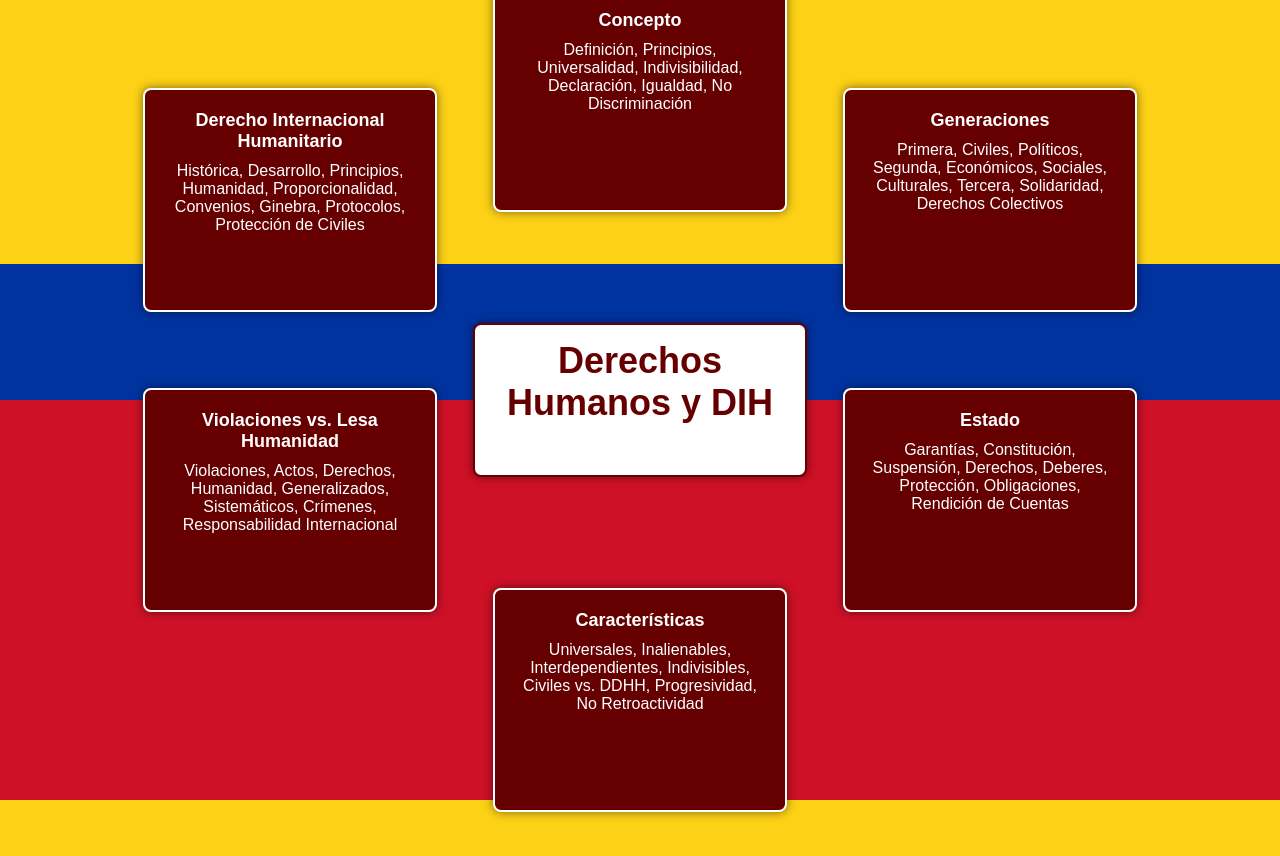
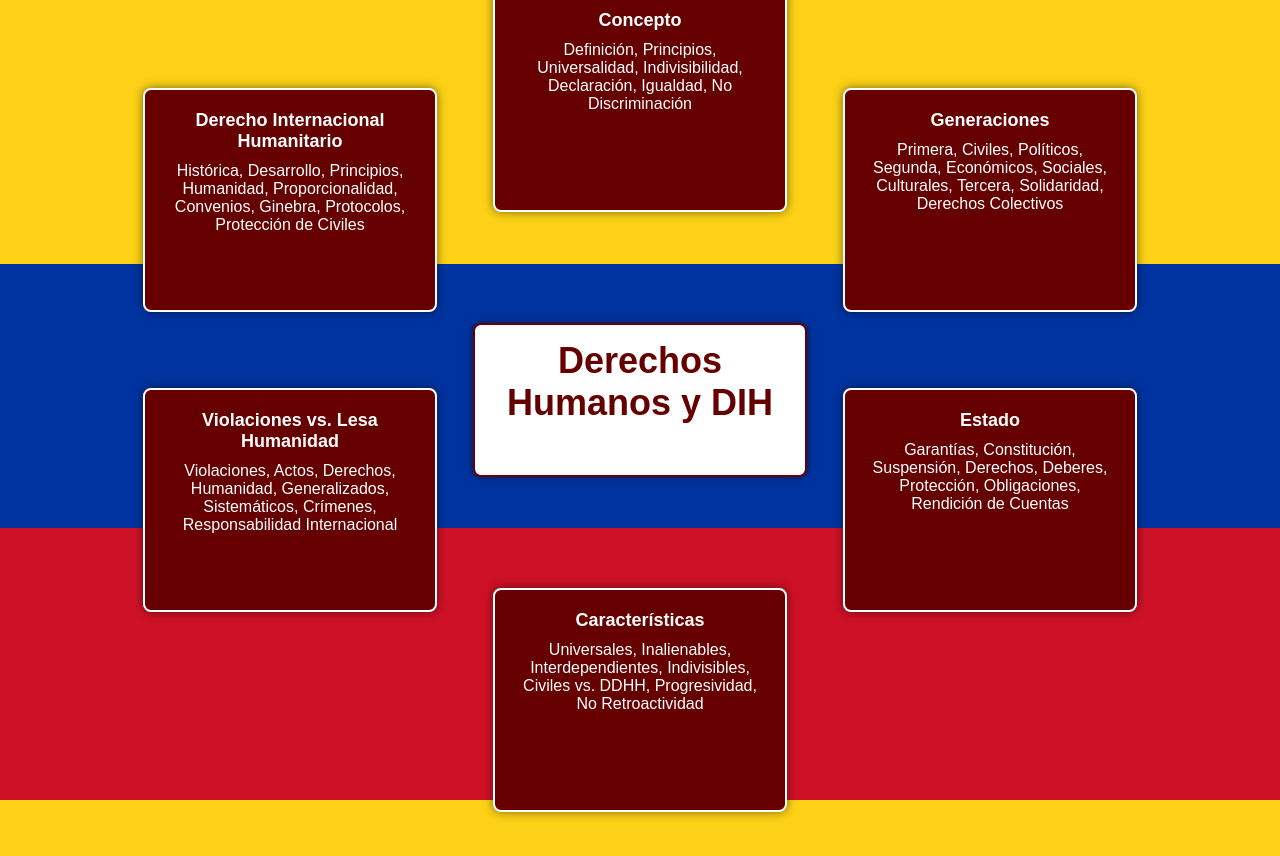
Before and after one commit to starboyCH/Mapa-mental, a plain HTML site: page index.html in a window 1280 px wide. Drawn offline with Linux system fonts and the light colour scheme.

Commit message:
Update styles.css

```diff
--- a/styles.css
+++ b/styles.css
@@ -1,6 +1,6 @@
 body {
     font-family: Arial, sans-serif;
-    background: linear-gradient(180deg, #FCD116 25%, #FCD116 33%, #0033A0 33%, #0033A0 50%, #CE1126 50%, #CE1126 75%);
+    background: linear-gradient(180deg, #FCD116 0%, #FCD116 33%, #0033A0 33%, #0033A0 66%, #CE1126 66%, #CE1126 100%);
     display: flex;
     justify-content: center;
     align-items: center;
```
